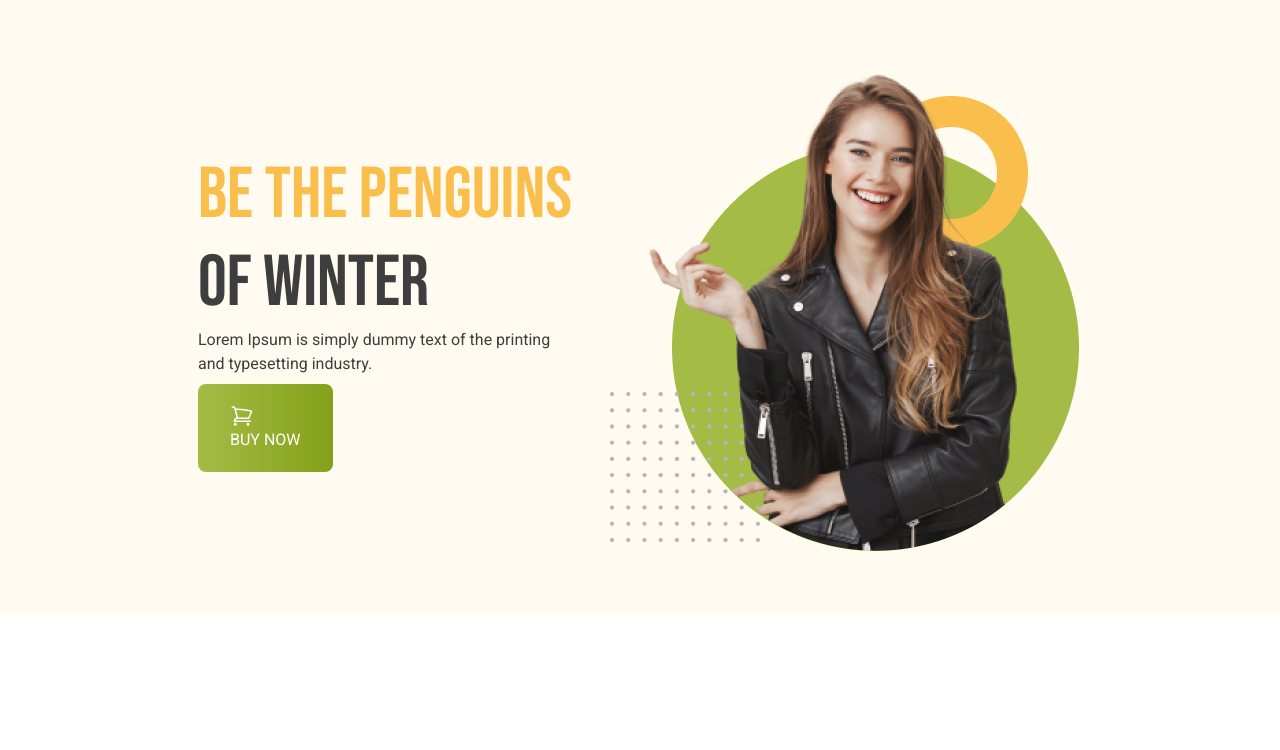
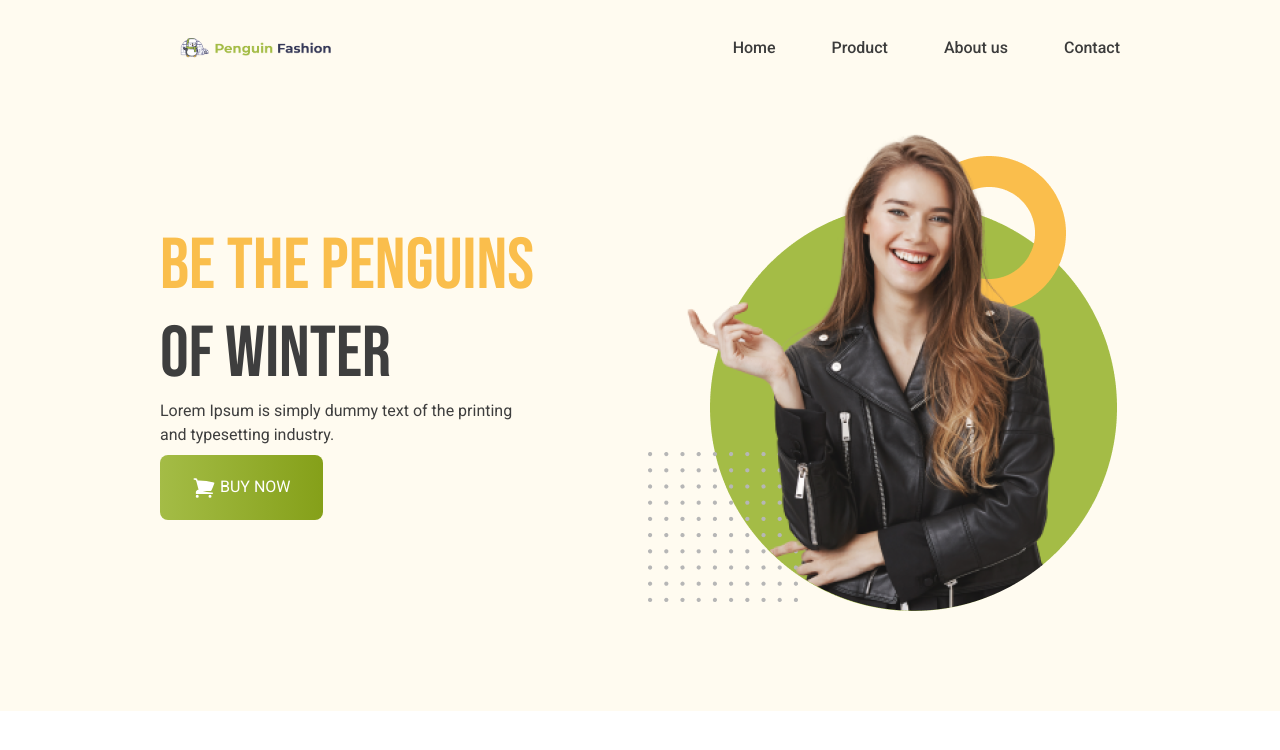
Before and after one commit to Samriddhadewan/penguin-fashion-tailwind, a plain HTML site: page index.html in a window 1280 px wide. Drawn offline with nearby package versions, Linux system fonts and the light colour scheme.

Commit message:
hedaer section done

```diff
--- a/index.html
+++ b/index.html
@@ -15,8 +15,19 @@
 
 </head>
 <body class="font-roboto">
-    <header class="bg-[#FFFBF0]">
-        <div class="flex justify-evenly items-center px-40 py-16">
+    <header class="bg-[#FFFBF0] py-9">
+        <nav class="md:flex md:justify-between md:items-center md:px-40">
+            <div class=" px-5 w-48">
+                <img  src="./images/logo.png" alt="">
+            </div>
+            <div class=" hidden md:flex md:gap-14 font-medium text-[#3C3C3C]">
+                <a href="">Home</a>
+                <a href="">Product</a>
+                <a href="">About us</a>
+                <a href="">Contact</a>
+            </div>
+        </nav>
+        <div class="md:flex md:justify-between md:items-center md:px-40 md:py-16 px-6 py-3">
             <div>
                 <h1 class="text-7xl uppercase font-normal font-bebas py-4">
                     <span class="text-[#FABE4C]">Be the Penguins</span>
@@ -29,10 +40,9 @@
                 and typesetting industry.
                 </p>
                 <button class="uppercase rounded-lg px-8 py-5 text-white bg-gradient-to-r from-[#A4BC46] to-[#85A019]">
-                    <svg xmlns="http://www.w3.org/2000/svg" fill="none" viewBox="0 0 24 24" stroke-width="1.5" stroke="currentColor" class="size-6">
+                    <svg xmlns="http://www.w3.org/2000/svg" fill="white" viewBox="0 0 24 24" stroke-width="1.5" stroke="currentColor" class="size-6 inline">
                         <path stroke-linecap="round" stroke-linejoin="round" d="M2.25 3h1.386c.51 0 .955.343 1.087.835l.383 1.437M7.5 14.25a3 3 0 0 0-3 3h15.75m-12.75-3h11.218c1.121-2.3 2.1-4.684 2.924-7.138a60.114 60.114 0 0 0-16.536-1.84M7.5 14.25 5.106 5.272M6 20.25a.75.75 0 1 1-1.5 0 .75.75 0 0 1 1.5 0Zm12.75 0a.75.75 0 1 1-1.5 0 .75.75 0 0 1 1.5 0Z" />
                       </svg>
-
                     buy now</button>
             </div>
             <div>
```
